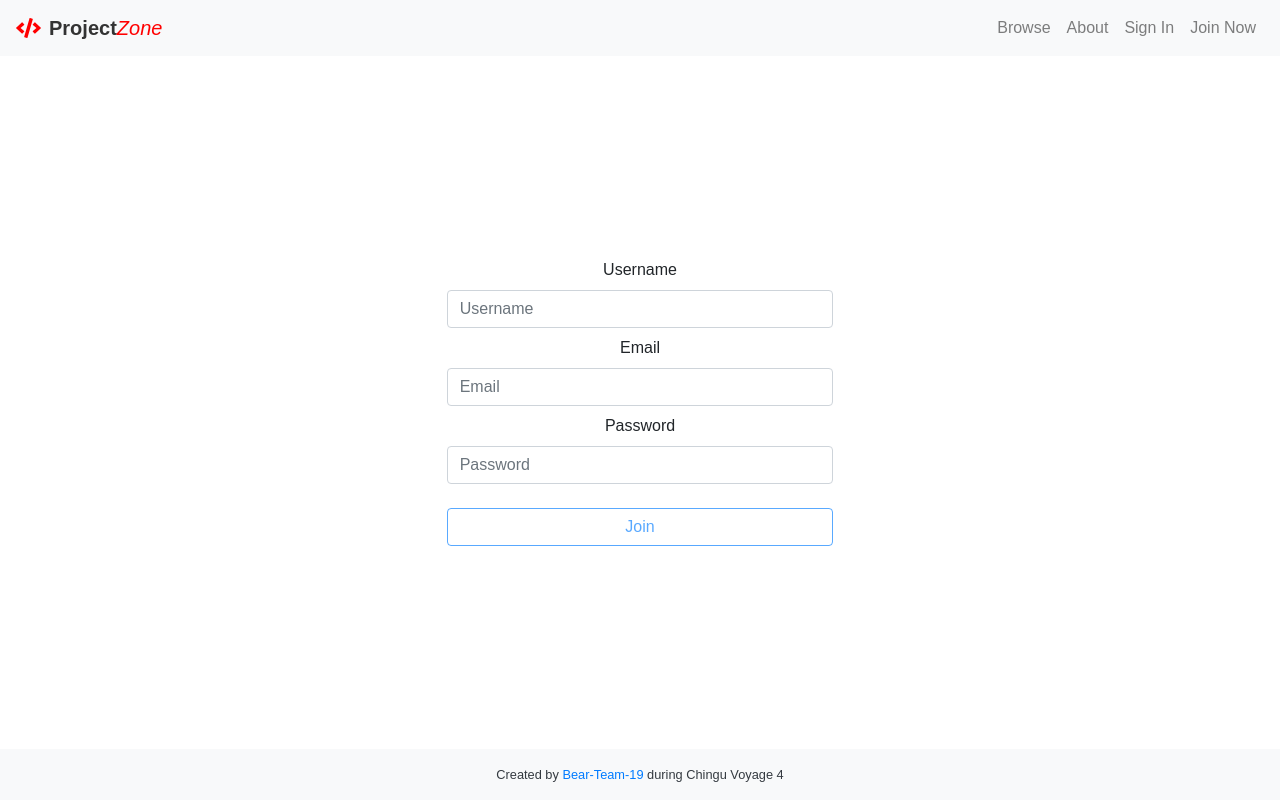
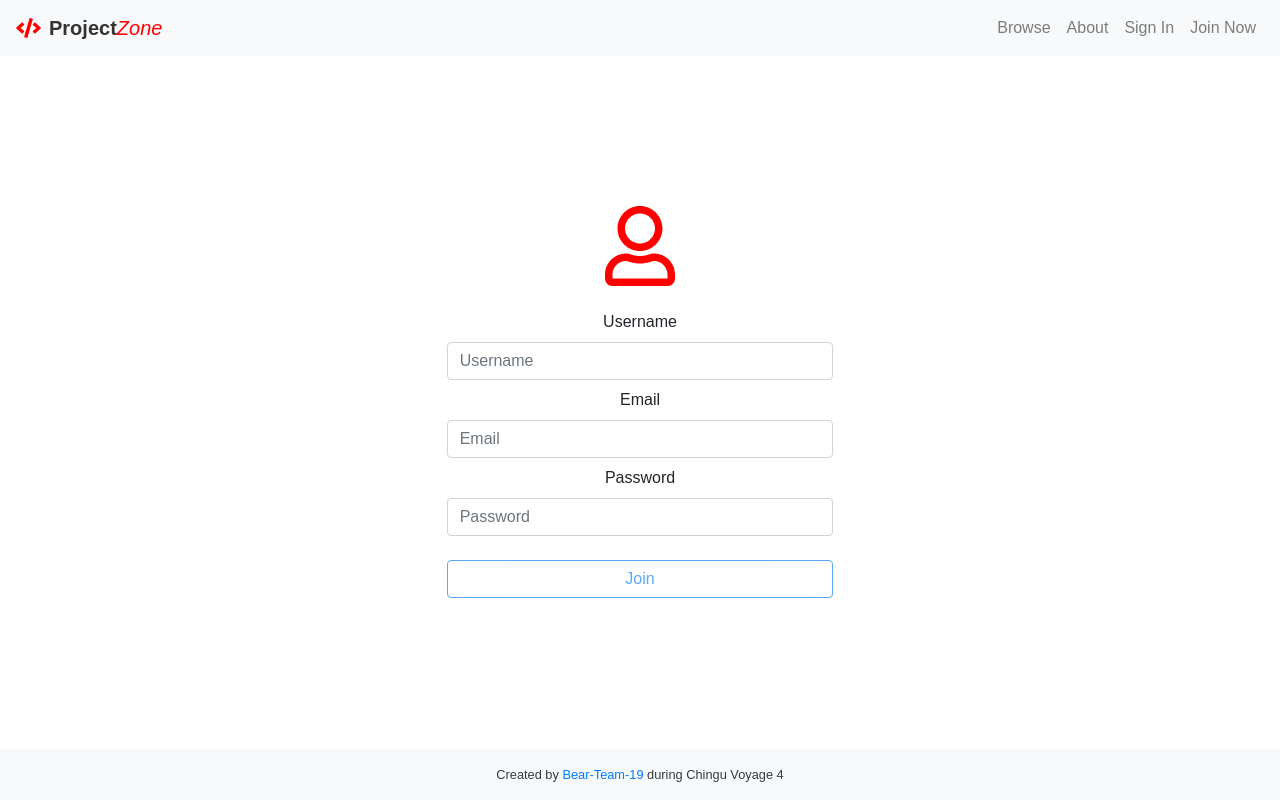
Before and after one commit to chingu-voyage4/Bears-Team-19, a React (Create React App) app in the folder client/: page /register in a window 1280 px wide. Built offline with nearby package versions, Linux system fonts and the light colour scheme.

Commit message:
Add a user icon to Sign In and Register

```diff
--- a/client/src/Auth/Register/Register.js
+++ b/client/src/Auth/Register/Register.js
@@ -35,8 +35,11 @@ const Register = (props) => {
     const isEnabled = Object.keys(errors).some(e => errors[e]);
 
     return (
-        <div className="container-fluid d-flex flex-column my-auto">
+        <div className="container-fluid d-flex flex-column my-auto py-3">
                 <div className="d-flex flex-column col-xl-4 col-lg-5 col-md-6 col-sm-8 col-9 mx-auto">
+                    <div className="Register-icon mb-4">
+                        <i className="far fa-user fa-5x"></i>
+                    </div>
                     <div>
                         <label>Username</label>
                         <input type="text"
--- a/client/src/Auth/Register/Register.scss
+++ b/client/src/Auth/Register/Register.scss
@@ -1,3 +1,5 @@
+@import '../../theme.scss';
+
 button:disabled {
     cursor: not-allowed;
 }
@@ -31,3 +33,7 @@ button:disabled {
     border-color:none;
     box-shadow: none;
 }
+
+.Register-icon {
+  color: $color-main;
+}
--- a/client/src/LoginPage/LoginForm/LoginForm.js
+++ b/client/src/LoginPage/LoginForm/LoginForm.js
@@ -30,6 +30,9 @@ class LoginForm extends Component {
   render() {
     return (
       <form className="LoginForm">
+        <div className="LoginForm-icon mb-4">
+          <i className="fas fa-user fa-5x"></i>
+        </div>
         <LabelledInput
           inputId="username"
           label="Username"
--- a/client/src/LoginPage/LoginForm/LoginForm.scss
+++ b/client/src/LoginPage/LoginForm/LoginForm.scss
@@ -1,4 +1,10 @@
+@import '../../theme.scss';
+
 .LoginForm {
   width: 100%;
   max-width: 20em;
 }
+
+.LoginForm-icon {
+  color: $color-main;
+}
```
Also changed, not shown: 1 other file (tests, documents, lock files or other folders).
